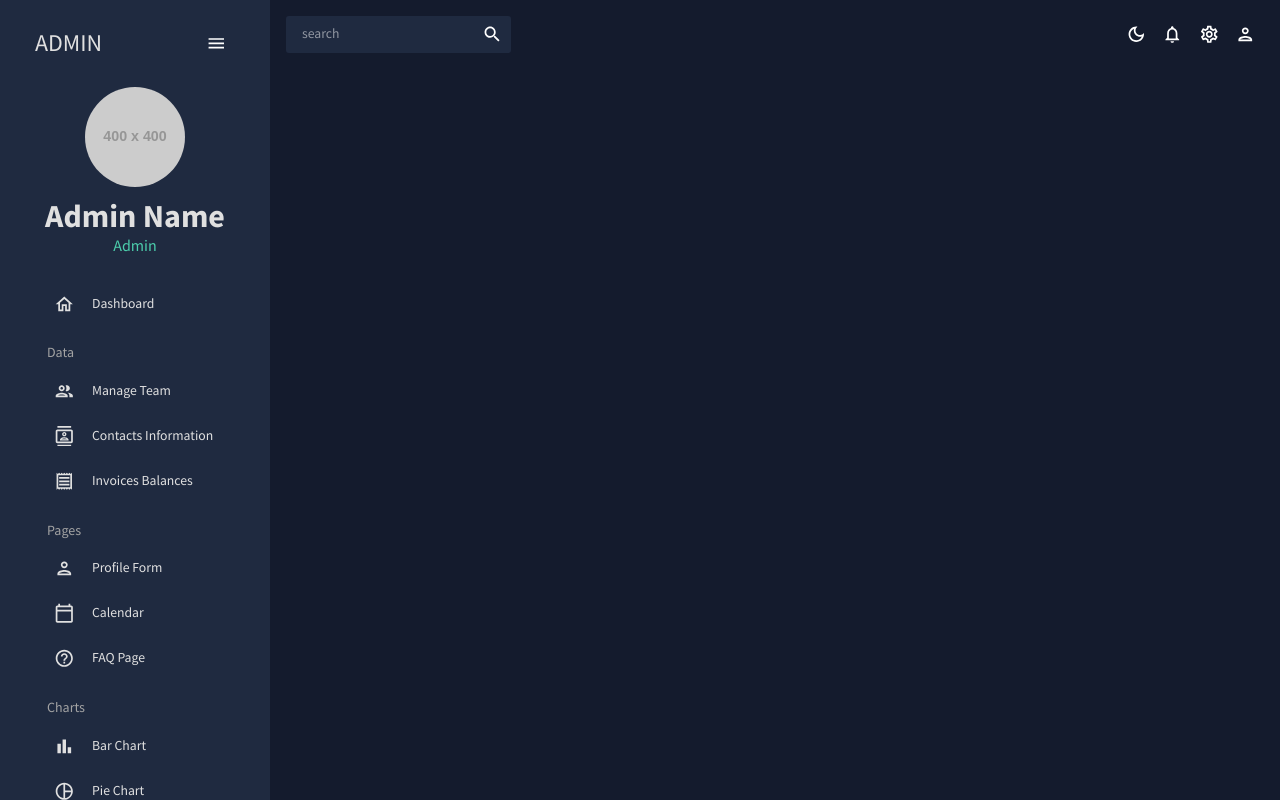
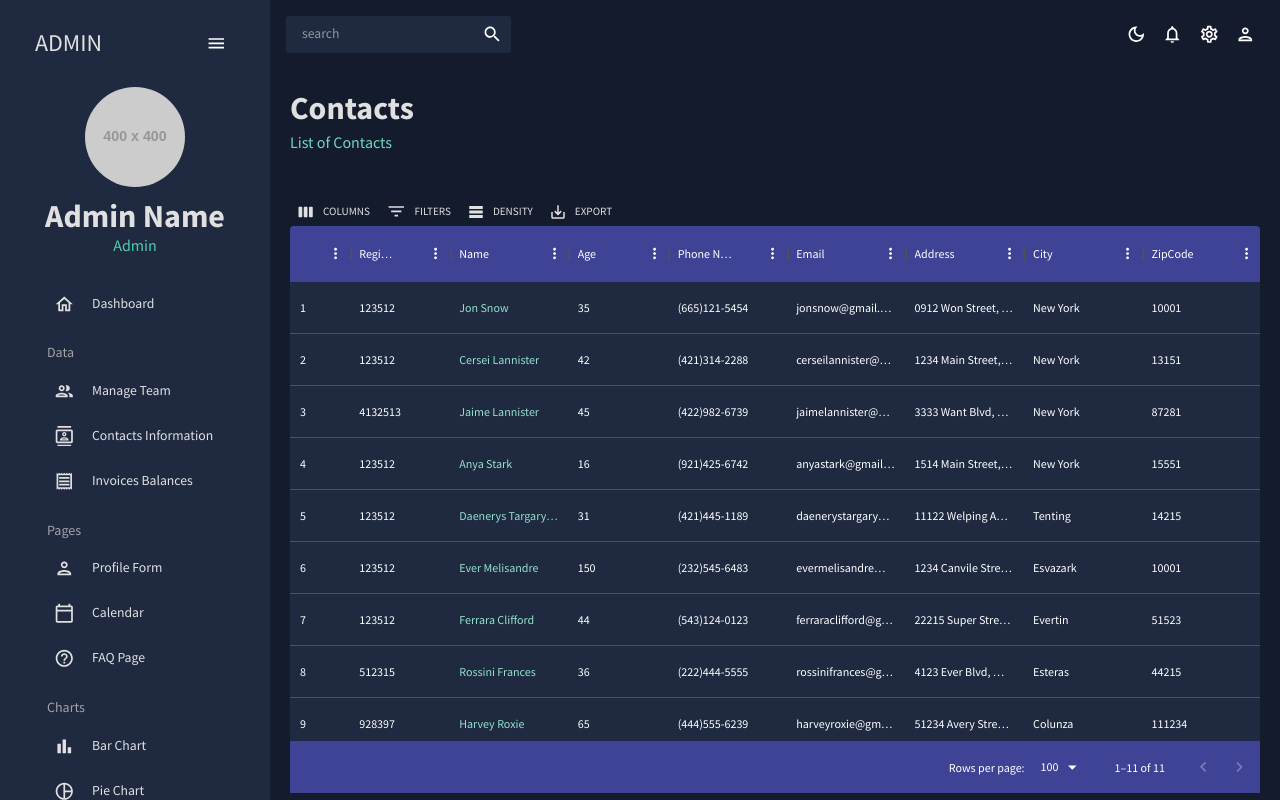
Before and after one commit to susanta/react-portfolio-3-dashboard, a React (Create React App) app: page /contacts in a window 1280 px wide. Built offline with nearby package versions, Linux system fonts and the light colour scheme.

Commit message:
Added contacts scene

```diff
--- a/src/App.js
+++ b/src/App.js
@@ -5,6 +5,7 @@
 import Sidebar from './scenes/global/Sidebar';
 import Dashboard from './scenes/dashboard';
 import Team from './scenes/team';
+import Contacts from './scenes/contacts';
 
 function App() {
   const [theme, colorMode] = useMode();
@@ -20,6 +21,7 @@
             <Routes>
               <Route path="/" element={<Dashboard />} />
               <Route path="/team" element={<Team />} />
+              <Route path="/contacts" element={<Contacts />} />
             </Routes>
           </main>
         </div>
--- /dev/null
+++ b/src/scenes/contacts/index.jsx
@@ -0,0 +1,84 @@
+import { Box, useTheme } from '@mui/material';
+import { DataGrid, GridToolbar } from '@mui/x-data-grid';
+import { tokens } from '../../theme';
+import { mockDataContacts } from '../../data/mockData';
+import Header from '../../components/Header';
+
+const Contacts = () => {
+  const theme = useTheme();
+  const colors = tokens(theme.palette.mode);
+
+  const columns = [
+    { field: 'id', headerName: 'ID', flex: 0.5 },
+    { field: 'registrarId', headerName: 'Register ID' },
+    {
+      field: 'name',
+      headerName: 'Name',
+      flex: 1,
+      cellClassName: 'name-column--cell',
+    },
+    {
+      field: 'age',
+      headerName: 'Age',
+      type: 'number',
+      headerAlign: 'left',
+      align: 'left',
+    },
+    {
+      field: 'phone',
+      headerName: 'Phone Number',
+      flex: 1,
+    },
+    {
+      field: 'email',
+      headerName: 'Email',
+      flex: 1,
+    },
+    { field: 'address', headerName: 'Address', flex: 1 },
+    { field: 'city', headerName: 'City', flex: 1 },
+    { field: 'zipCode', headerName: 'ZipCode', flex: 1 },
+  ];
+
+  return (
+    <Box m="20px">
+      <Header title="Contacts" subtitle="List of Contacts" />
+      <Box
+        m="40px 0 0 0"
+        height="75vh"
+        sx={{
+          '& .MuiDataGrid-root': {
+            border: 'none',
+          },
+          '& .MuiDataGrid-cell': {
+            borderBottom: 'none',
+          },
+          '& .name-column--cell': {
+            color: colors.greenAccent[300],
+          },
+          '& .MuiDataGrid-columnHeaders': {
+            backgroundColor: colors.blueAccent[700],
+            borderBottom: 'none',
+          },
+          '& .MuiDataGrid-virtualScroller': {
+            backgroundColor: colors.primary[400],
+          },
+          '& .MuiDataGrid-footerContainer': {
+            borderTop: 'none',
+            backgroundColor: colors.blueAccent[700],
+          },
+          '& .MuiDataGrid-toolbarContainer .MuiButton-text': {
+            color: `${colors.grey[100]} !important`,
+          },
+        }}
+      >
+        <DataGrid
+          rows={mockDataContacts}
+          columns={columns}
+          components={{ Toolbar: GridToolbar }}
+        />
+      </Box>
+    </Box>
+  );
+};
+
+export default Contacts;
```
